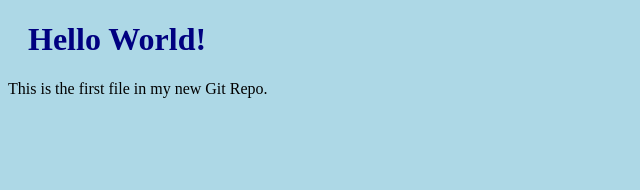
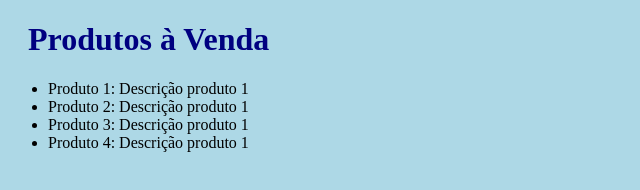
Before and after one commit to vbmelo-hub/vendas_wa, a plain HTML site: page index.html in a window 1280 px wide. Shown: the whole page, without its empty margins (0-640 px from the left). Drawn offline with Linux system fonts and the light colour scheme.

Commit message:
"feat: inclui a lista de produtos na página Ref #04"

```diff
--- a/index.html
+++ b/index.html
@@ -7,7 +7,12 @@
     <title>Vendas WebAcademy</title>
 </head>
 <body>
-    <h1>Hello World!</h1>
-    <p>This is the first file in my new Git Repo.</p>
+    <h1>Produtos à Venda</h1>
+    <ul>
+        <li>Produto 1: Descrição produto 1</li>
+        <li>Produto 2: Descrição produto 1</li>
+        <li>Produto 3: Descrição produto 1</li>
+        <li>Produto 4: Descrição produto 1</li>
+    </ul>
 </body>
 </html>
```
